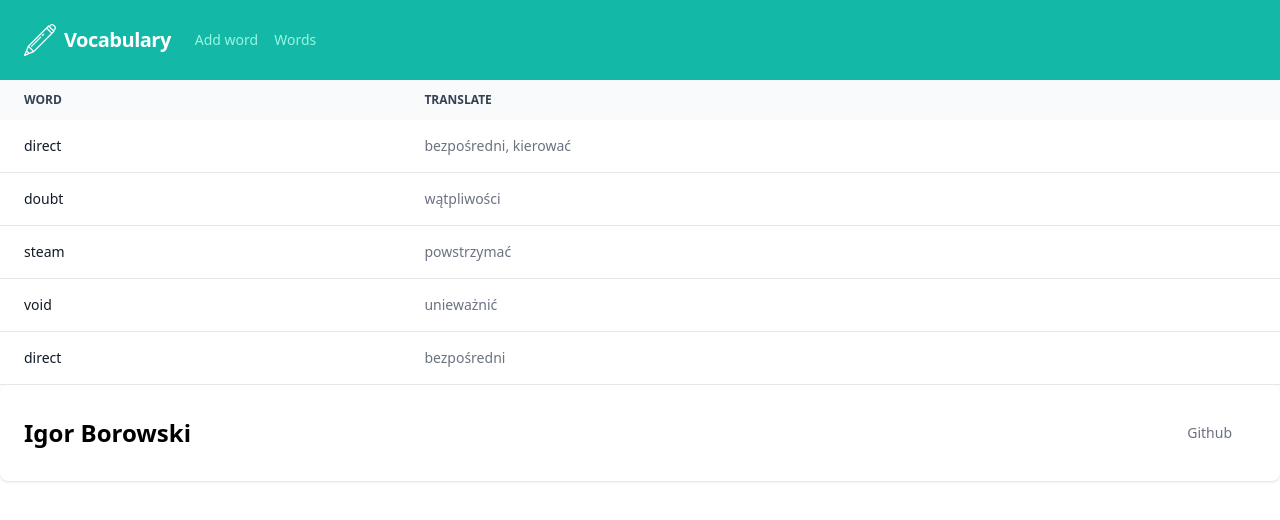
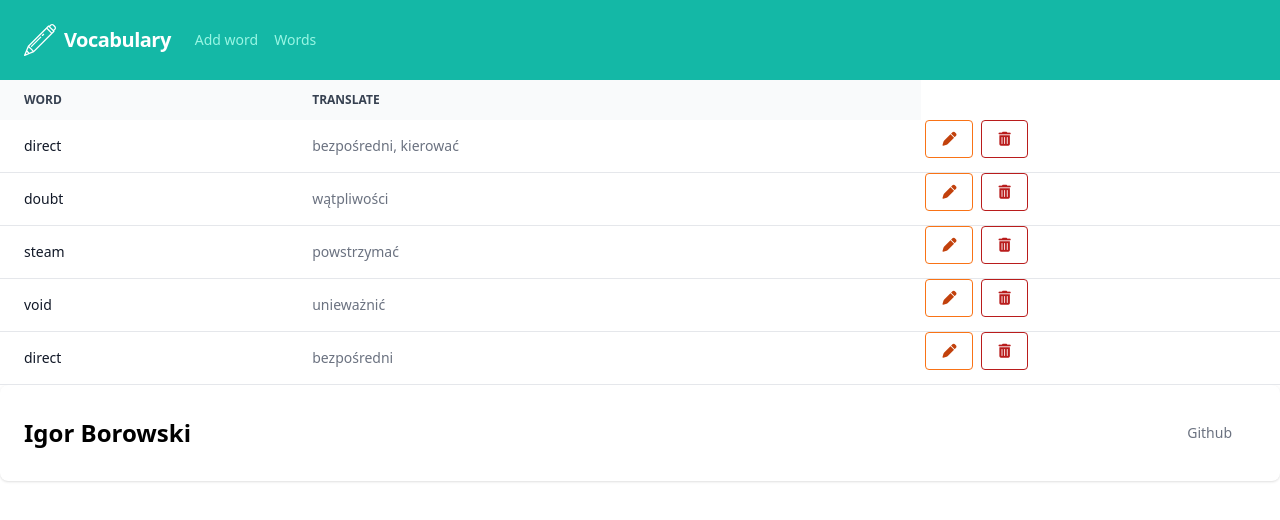
Before and after one commit to igobor94/AngularVocabularies, an Angular app: page / in a window 1280 px wide. Shown: the top 520 px of the page. Built offline with nearby package versions, Linux system fonts and the light colour scheme; data requests are answered from the project's data file.

Commit message:
add buttons

```diff
--- a/src/app/components/home/home.component.html
+++ b/src/app/components/home/home.component.html
@@ -18,7 +18,16 @@
         <td class="py-4 px-6">
           {{word.translate | log}}
         </td>
+        <button
+          class="bg-transparent hover:bg-orange-700 text-orange-700 font-semibold hover:text-white py-2 px-4 border border-orange-500 hover:border-transparent rounded mx-1">
+          <i class="fa-solid fa-pen"></i>
+        </button>
+        <button
+          class="bg-transparent hover:bg-red-700 text-red-700 font-semibold hover:text-white py-2 px-4 border border-red-700 hover:border-transparent rounded mx-1">
+          <i class="fa-solid fa-trash-can"></i>
+        </button>
       </tr>
     </tbody>
+
   </table>
 </div>
```
Lines whose indentation alone changed are shown as unchanged.
